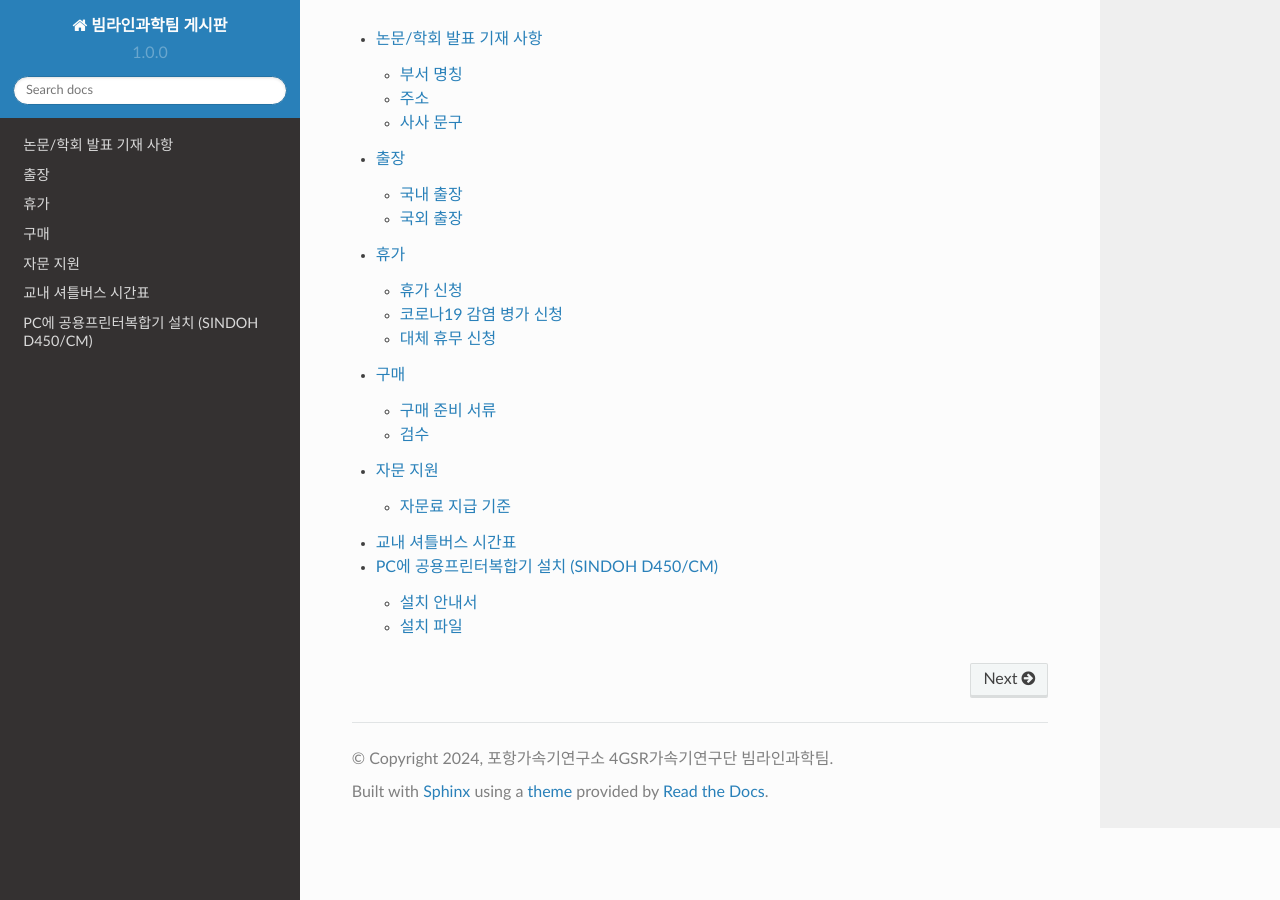
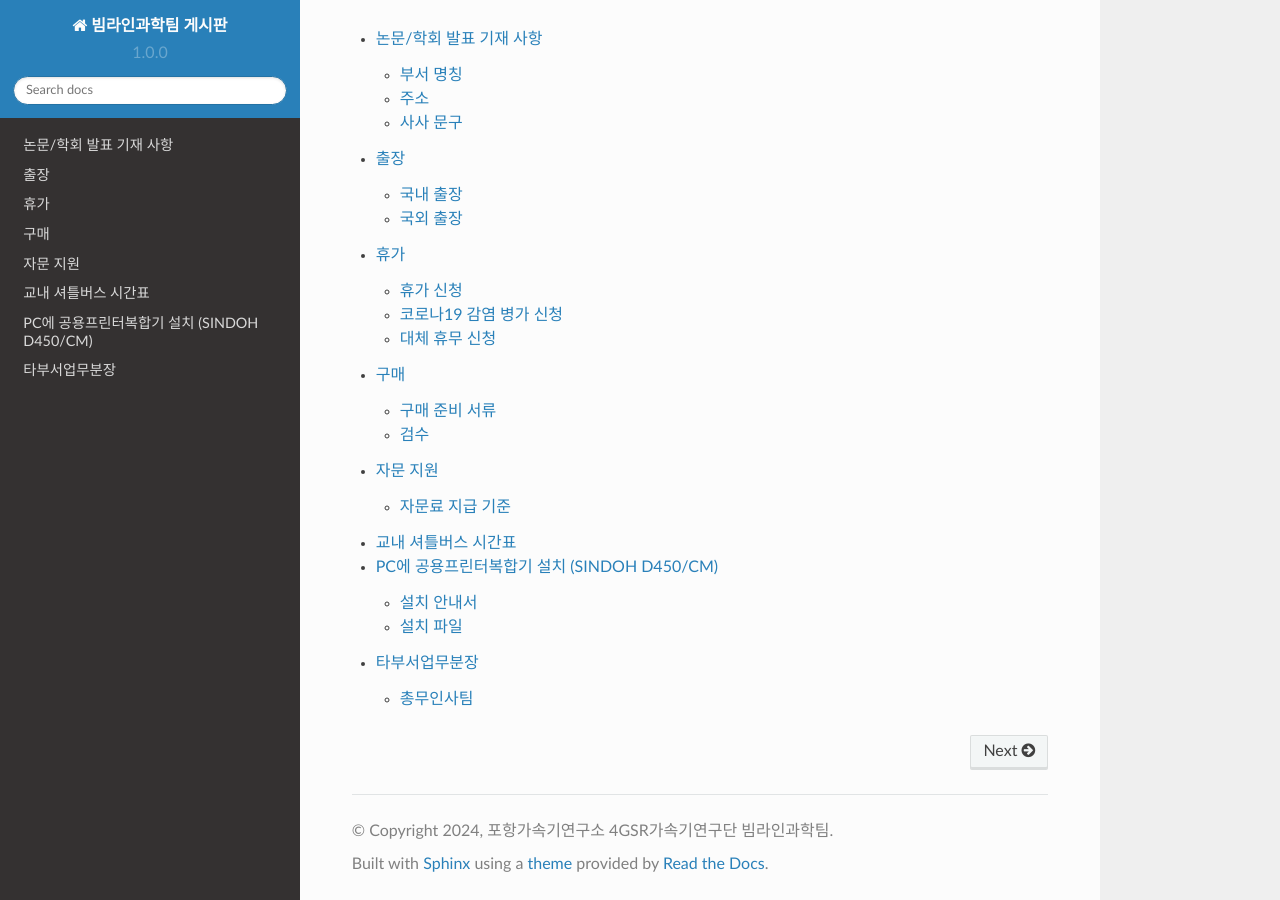
Before and after one commit to limjh0/BeamlineScienceTeam, a Sphinx documentation site: the page built from docs/source/index.rst, in a window 1280 px wide and 900 px high, scrolled down 688 px. Built offline with Sphinx 7.4.7 and the Read the Docs theme 2.0.0, drawn with Linux system fonts in a browser that asks for light colours.

Commit message:
타분서업무분장 총무인사팀

```diff
--- a/docs/source/index.rst
+++ b/docs/source/index.rst
@@ -26,3 +26,4 @@
    consulting_fee
    shuttle_time_table
    printer_install
+   타부서업무분장
--- /dev/null
+++ b/docs/source/타부서업무분장.rst
@@ -0,0 +1,5 @@
+타부서업무분장
+=====================================
+
+`총무인사팀 <https://docs.google.com/document/d/1NUqHMaTTxDKUVgsLc53U54Azorduj4Jjq4jlv9Z-lR4/edit?usp=sharing>`_
+---------------------------------------------------------------------------------------------------------------
```
